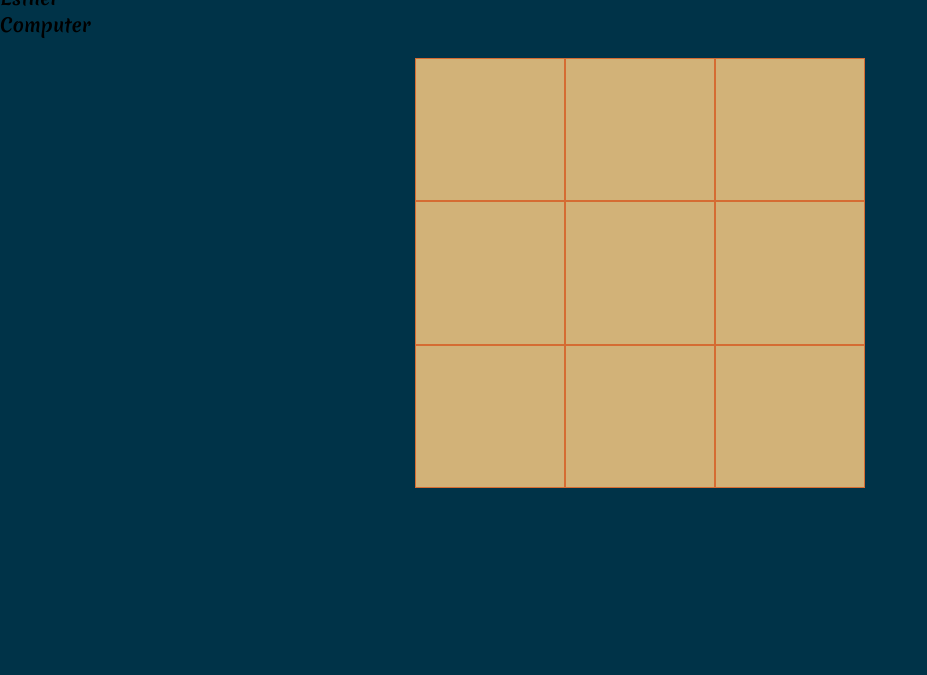
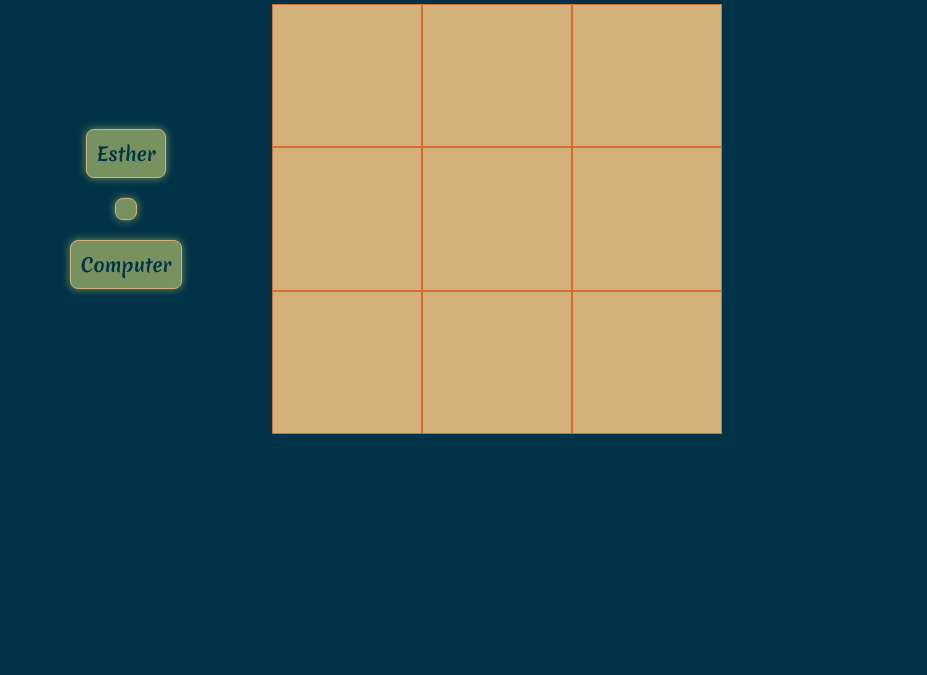
Before and after one commit to athenacats/africa-themed-tic-tac-toe, a website: page index.html in a window 1280 px wide. Shown: the part 125-800 px from the top of the page, without its empty margins (0-927 px from the left). Drawn offline with Linux system fonts and the light colour scheme.

Commit message:
Add styling for player details and grid

```diff
--- a/style.css
+++ b/style.css
@@ -14,6 +14,7 @@ body {
   --font-color: #d56c33;
   --form-color: #77925f;
   --form-font: #d2b278;
+  --details-shadow: #001a25;
 }
 
 body {
@@ -133,7 +134,7 @@ form .radioButtons {
   grid-template-columns: repeat(3, minmax(50px, 1fr));
   grid-template-rows: repeat(3, minmax(50px, 1fr));
   height: 450px;
-  margin: auto;
+
   align-self: center;
   padding-top: 20px;
   max-width: 450px;
@@ -144,4 +145,38 @@ form .radioButtons {
   background-color: var(--form-font);
   border: 1px solid var(--font-color);
   border-collapse: collapse;
+  cursor: url(../../Desktop/icons/lion4.svg), auto;
 }
+
+.grid-cell:hover {
+  cursor: pointer;
+}
+
+.game {
+  display: grid;
+  grid-template-columns: 1fr 4fr;
+  justify-content: space-around;
+  align-items: center;
+  gap: 20px;
+}
+
+.details {
+  display: flex;
+  flex-direction: column;
+  justify-content: space-between;
+  align-items: center;
+  gap: 20px;
+}
+
+.playerOneDetails,
+.playerTwoDetails,
+.computerDetails {
+  display: flex;
+  flex-direction: column;
+  padding: 10px;
+  background-color: var(--form-color);
+  border-radius: 8px;
+  color: var(--color-primary);
+  border: 1px solid var(--form-font);
+  box-shadow: 0 0 8px var(--form-color);
+}
```
